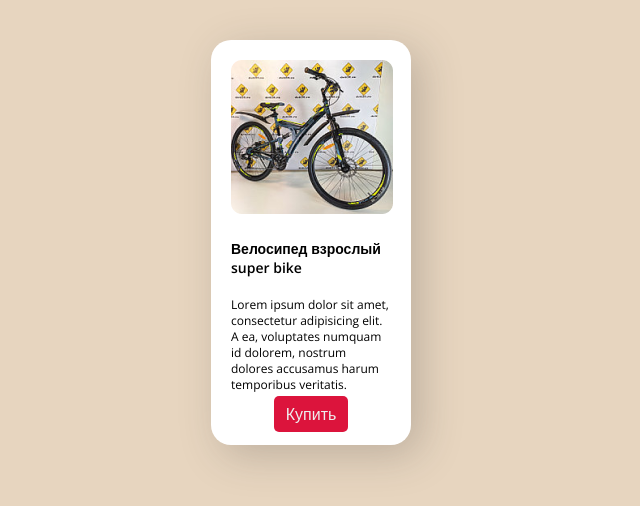
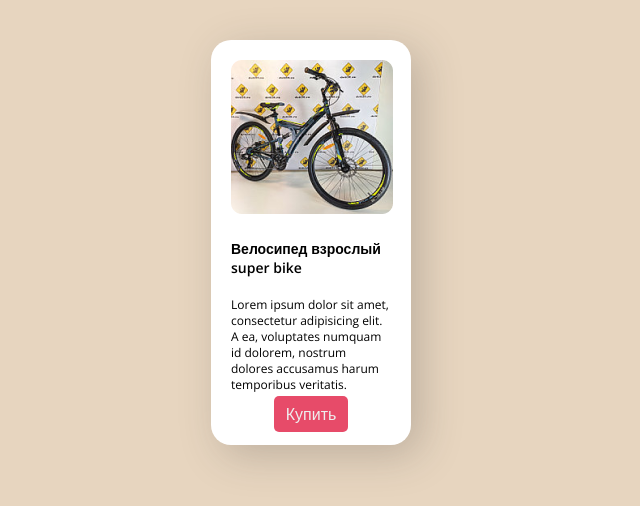
Before and after one commit to alpetrushkin/card-product, a plain HTML site: page index.html in a window 1280 px wide. In both pictures the pointer is over the link "Купить". Shown: the whole page, without its empty margins (329-969 px from the left). Drawn offline with nearby package versions, Linux system fonts and the light colour scheme.

Commit message:
first commit

```diff
--- a/style.css
+++ b/style.css
@@ -43,5 +43,5 @@ body {
    transition: background-color 0.5s linear;
 }
 .btn:hover {
-   background-color: crimson;
+   background-color: rgba(229, 58, 91, 0.91);
 }
```
